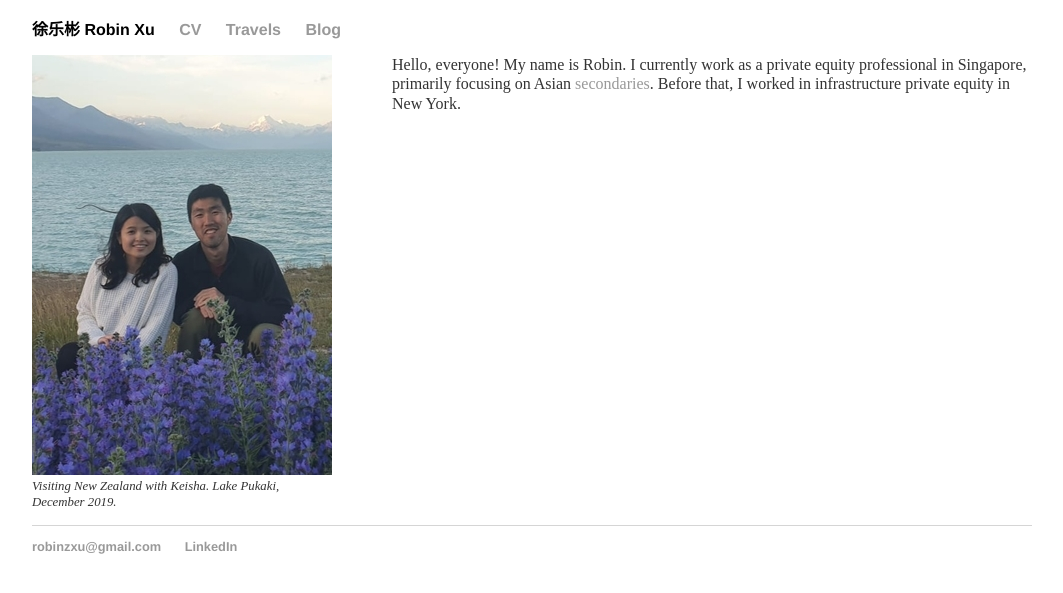
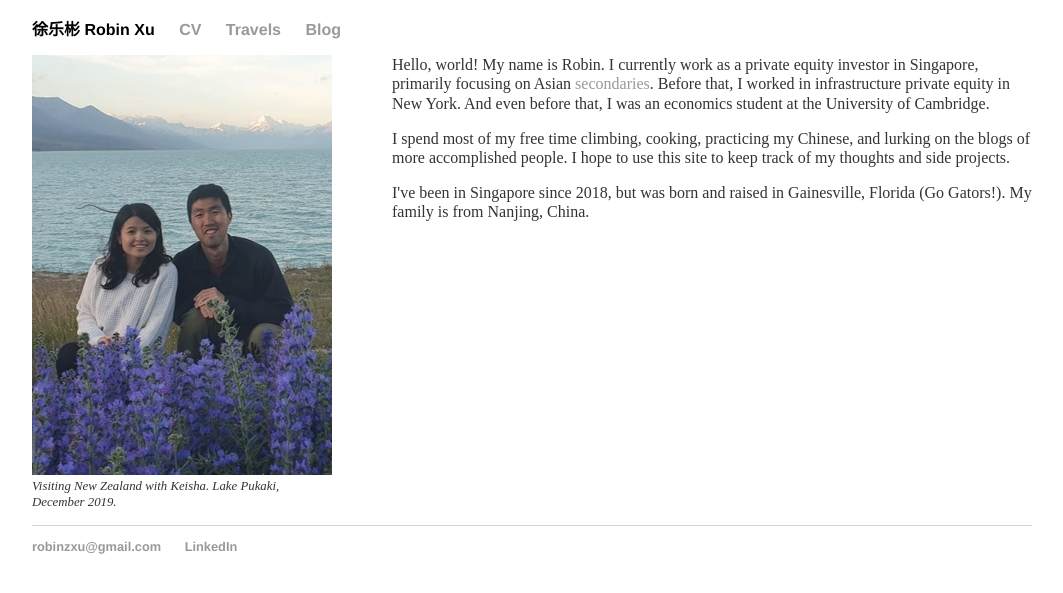
Before and after one commit to robinzxu/robinzxu.github.io, a Jekyll site: the page index.html, which Jekyll copies as it is, in a window 1280 px wide. Shown: the top 593 px of the page, without its empty margins (108-1171 px from the left). Built offline with Jekyll 4.4.1, drawn with Linux system fonts in a browser that asks for light colours.

Commit message:
Update index.html

```diff
--- a/index.html
+++ b/index.html
@@ -37,8 +37,9 @@
 			<p>Visiting New Zealand with Keisha. Lake Pukaki, December 2019.</p>
 		</div>
 
-		<p>Hello, everyone! My name is Robin. I currently work as a private equity professional in Singapore, primarily focusing on Asian <a target="_blank" rel="noopener noreferrer" href="https://en.wikipedia.org/wiki/Private_equity_secondary_market">secondaries</a>. Before that, I worked in infrastructure private equity in New York.</p>
-
+		<p>Hello, world! My name is Robin. I currently work as a private equity investor in Singapore, primarily focusing on Asian <a target="_blank" rel="noopener noreferrer" href="https://en.wikipedia.org/wiki/Private_equity_secondary_market">secondaries</a>. Before that, I worked in infrastructure private equity in New York. And even before that, I was an economics student at the University of Cambridge.</p>
+		<p>I spend most of my free time climbing, cooking, practicing my Chinese, and lurking on the blogs of more accomplished people. I hope to use this site to keep track of my thoughts and side projects.</p>
+		<p>I've been in Singapore since 2018, but was born and raised in Gainesville, Florida (Go Gators!). My family is from Nanjing, China.</p>
 
 		<div style="clear:both;"></div>
 
```
